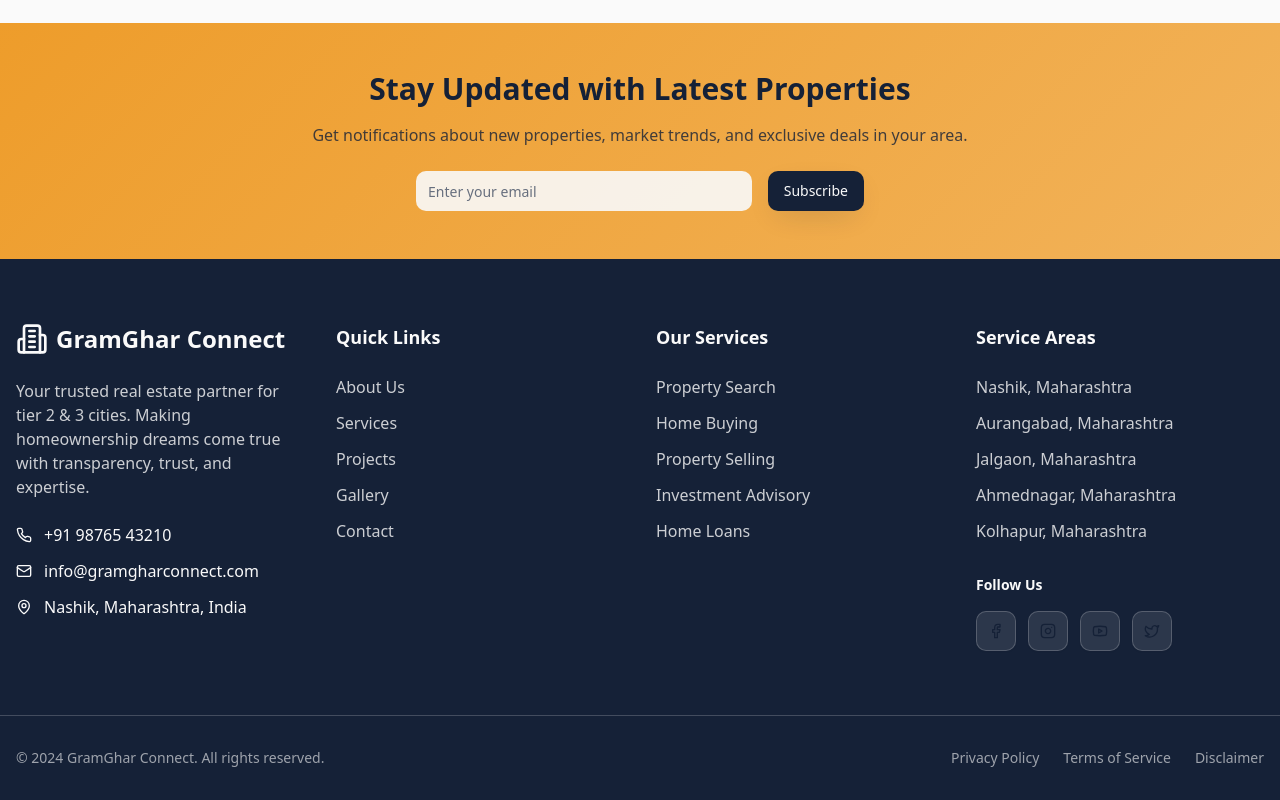
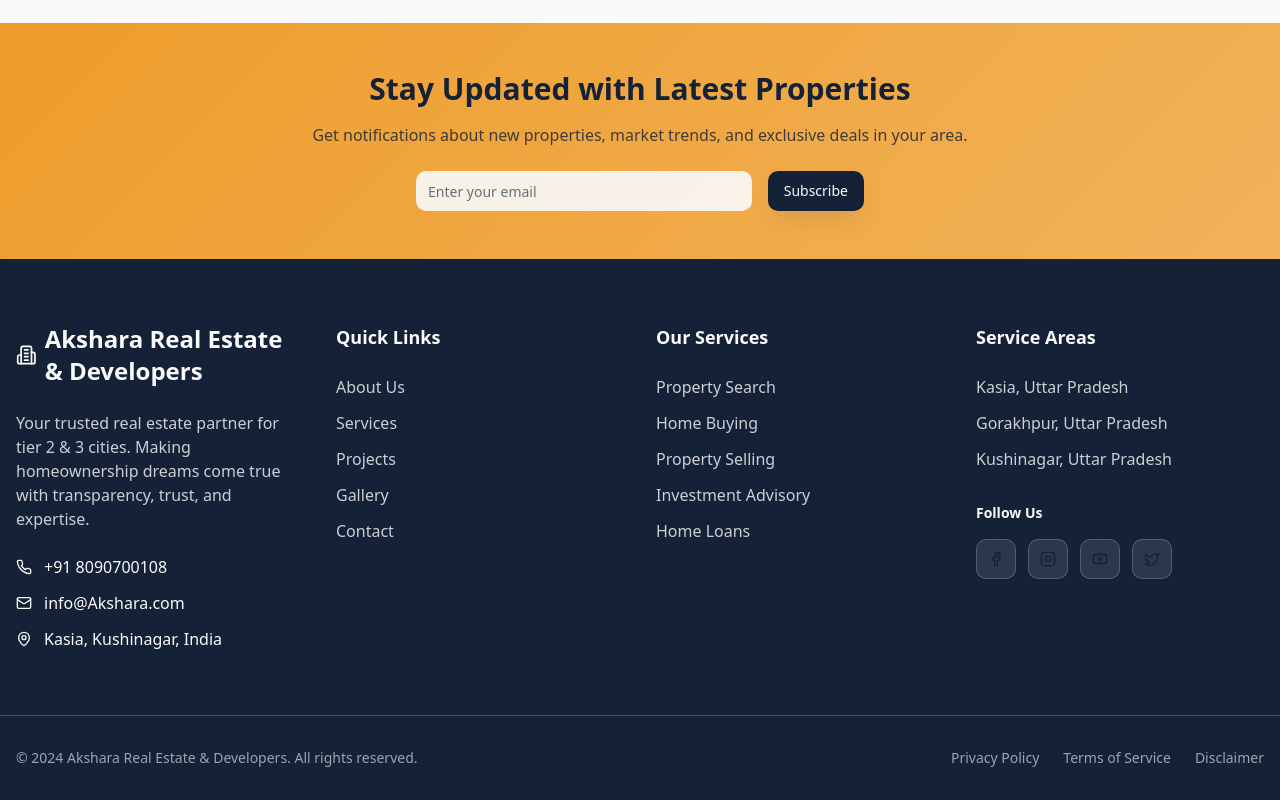
Before and after one commit to AkhilllYadav02/gram-ghar-connect, a React (Vite) app: page /about in a window 1280 px wide. Shown: the part 2068-2868 px from the top of the page. Built offline with nearby package versions, Linux system fonts and the light colour scheme.

Commit message:
Update Footer.tsx

```diff
--- a/src/components/Footer.tsx
+++ b/src/components/Footer.tsx
@@ -20,11 +20,9 @@ const Footer = () => {
   ];
 
   const locations = [
-    "Nashik, Maharashtra",
-    "Aurangabad, Maharashtra",
-    "Jalgaon, Maharashtra",
-    "Ahmednagar, Maharashtra",
-    "Kolhapur, Maharashtra",
+    "Kasia, Uttar Pradesh",
+    "Gorakhpur, Uttar Pradesh",
+    "Kushinagar, Uttar Pradesh"
   ];
 
   return (
@@ -59,7 +57,7 @@ const Footer = () => {
           <div className="lg:col-span-1">
             <div className="flex items-center gap-2 mb-6">
               <Building2 className="h-8 w-8" />
-              <span className="text-2xl font-bold">GramGhar Connect</span>
+              <span className="text-2xl font-bold">Akshara Real Estate & Developers</span>
             </div>
             <p className="text-primary-foreground/80 mb-6">
               Your trusted real estate partner for tier 2 & 3 cities. Making homeownership dreams come true with transparency, trust, and expertise.
@@ -67,15 +65,15 @@ const Footer = () => {
             <div className="space-y-3">
               <div className="flex items-center gap-3">
                 <Phone className="h-4 w-4" />
-                <span>+91 98765 43210</span>
+                <span>+91 8090700108</span>
               </div>
               <div className="flex items-center gap-3">
                 <Mail className="h-4 w-4" />
-                <span>info@gramgharconnect.com</span>
+                <span>info@Akshara.com</span>
               </div>
               <div className="flex items-center gap-3">
                 <MapPin className="h-4 w-4" />
-                <span>Nashik, Maharashtra, India</span>
+                <span>Kasia, Kushinagar, India</span>
               </div>
             </div>
           </div>
@@ -153,7 +151,7 @@ const Footer = () => {
         <div className="container mx-auto px-4">
           <div className="flex flex-col md:flex-row justify-between items-center gap-4">
             <p className="text-primary-foreground/60 text-sm">
-              © 2024 GramGhar Connect. All rights reserved.
+              © 2024 Akshara Real Estate & Developers. All rights reserved.
             </p>
             <div className="flex gap-6 text-sm">
               <a href="/privacy" className="text-primary-foreground/60 hover:text-secondary transition-colors">
```
